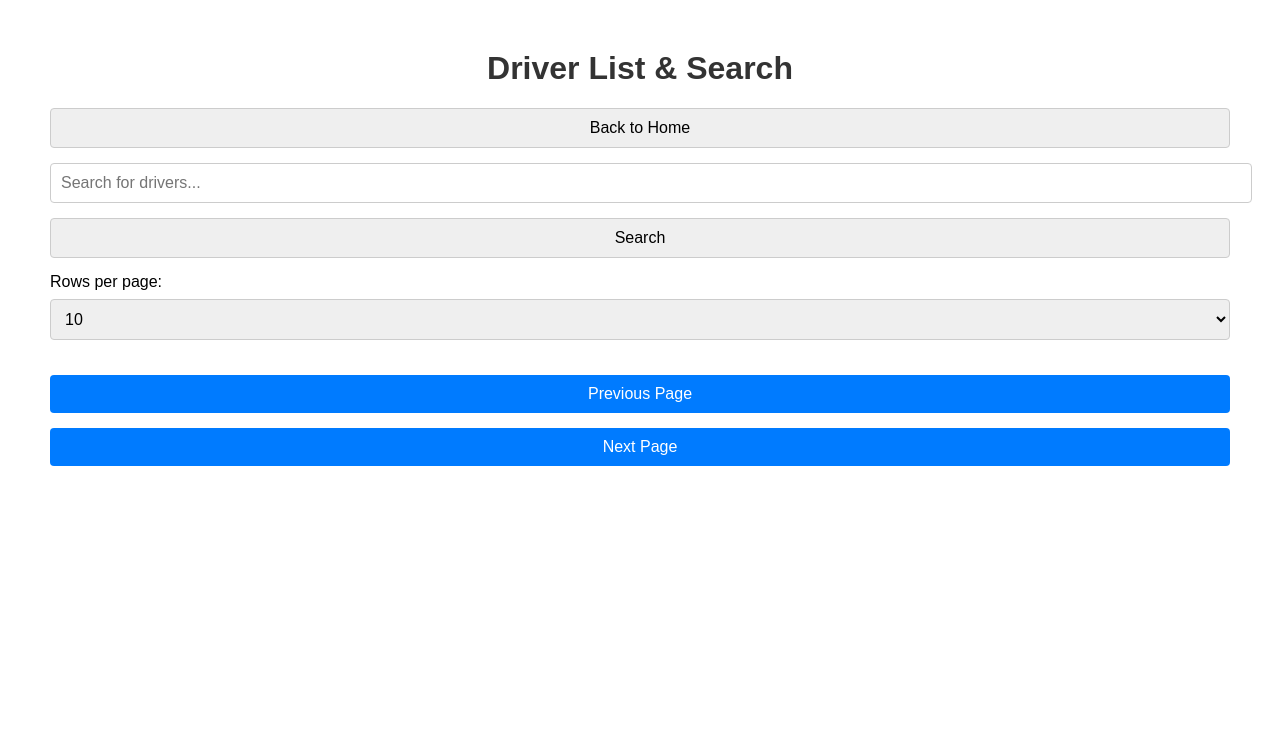
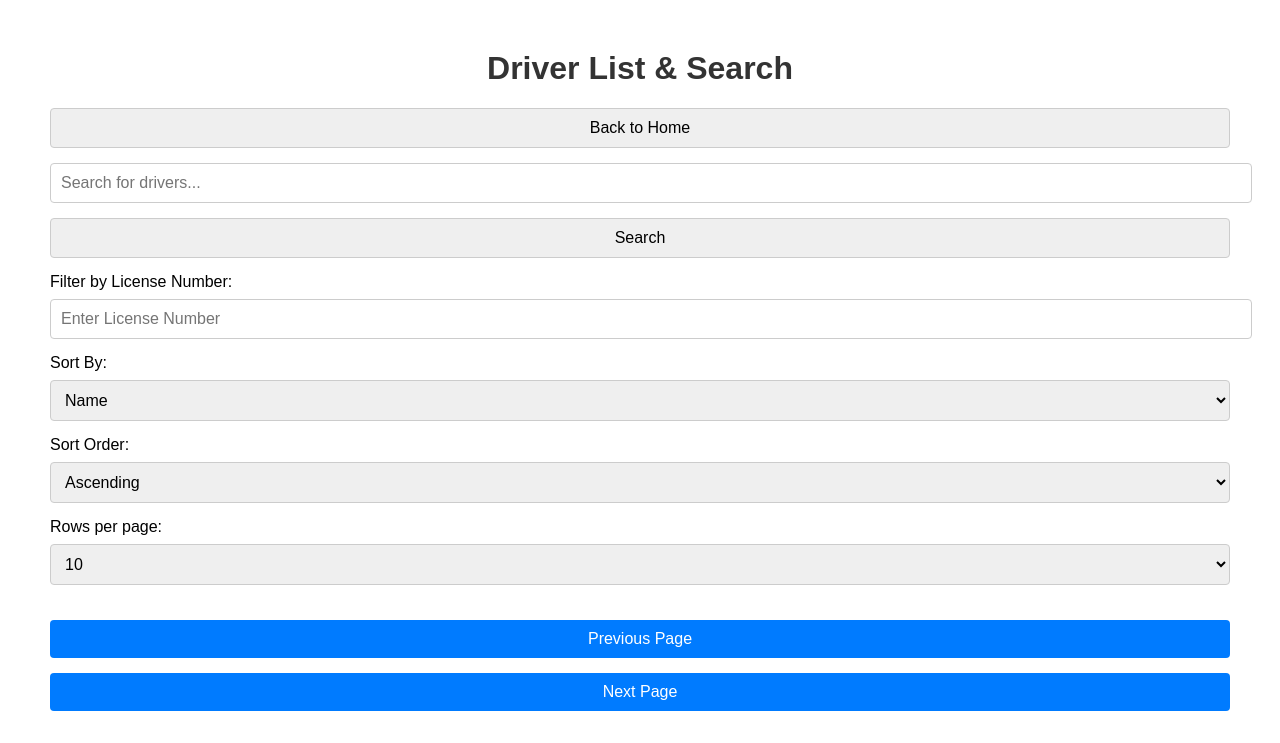
Before and after one commit to pranavratish/FleetSentinel, a Flask app: page /drivers/search/form in a window 1280 px wide. Shown: the top 743 px of the page. Run offline with Flask 3, Linux system fonts and the light colour scheme.

Commit message:
added filtering and sorting functionality to driver registry

```diff
--- a/src/routes/driver_routes.py
+++ b/src/routes/driver_routes.py
@@ -1,7 +1,7 @@
 from contextlib import closing
 from functools import wraps
 from flask import Blueprint, render_template, request, jsonify
-from sqlalchemy import String, or_
+from sqlalchemy import String, or_, asc, desc
 from db.connection import SessionLocal
 from models.driver_model import Driver
 from services.driver_services import (
@@ -65,7 +65,6 @@ def create_driver_endpoint(db):
     except ValueError as e:
         return jsonify({'error': str(e)}), 400
 
-
 # returns a driver by ID
 @driver_bp.route('/drivers/<int:driver_id>', methods=['GET'])
 @with_db
@@ -73,13 +72,15 @@ def get_driver_by_id_endpoint(db, driver_id):
     driver = get_driver(db, driver_id=driver_id)
     return not_found(driver) or jsonify(driver.to_dict())  # Simplify the logic
 
-# more accessible search function and table display of rows with pagination
+# more accessible search, filtering, sorting, and table display of rows with pagination
 @driver_bp.route('/drivers/search', methods=['GET'])
 @with_db
 def search_drivers(db):
     search_term = request.args.get('query', '')
+    sort_by = request.args.get('sortBy', 'name')  # Default sort by name
+    sort_order = request.args.get('sortOrder', 'asc')  # Default order ascending
 
-    # List of attributes to search
+    # List of attributes to search for string fields
     search_fields = [Driver.name, Driver.license_number, Driver.email]
 
     query = db.query(Driver)
@@ -87,9 +88,22 @@ def search_drivers(db):
     # Search for the term in all specified fields
     if search_term:
         search_filters = []
+
+        # Check if search_term is numeric to filter by driver_id
+        if search_term.isdigit():
+            search_filters.append(Driver.driver_id == int(search_term))
+
+        # Apply ILIKE to string fields
         for field in search_fields:
             search_filters.append(field.ilike(f"%{search_term}%"))
+
         query = query.filter(or_(*search_filters))
+
+    # Apply sorting
+    if sort_order == 'asc':
+        query = query.order_by(asc(getattr(Driver, sort_by)))
+    else:
+        query = query.order_by(desc(getattr(Driver, sort_by)))
 
     # Get pagination parameters
     page = request.args.get('page', 1, type=int)
--- a/src/routes/m_records_routes.py
+++ b/src/routes/m_records_routes.py
@@ -93,7 +93,7 @@ def search_maintenance_records(db):
     search_term = request.args.get('query', '')
 
     # List of attributes to search
-    search_fields = [MaintenanceRecord.maintenance_type, MaintenanceRecord.description, MaintenanceRecord.notes]
+    search_fields = [MaintenanceRecord.maintenance_id, MaintenanceRecord.maintenance_type, MaintenanceRecord.description, MaintenanceRecord.notes]
 
     query = db.query(MaintenanceRecord)
 
--- a/src/routes/routes_routes.py
+++ b/src/routes/routes_routes.py
@@ -91,7 +91,7 @@ def search_routes(db):
     search_term = request.args.get('query', '')
 
     # List of attributes to search
-    search_fields = [Route.origin, Route.destination]
+    search_fields = [Route.route_id, Route.origin, Route.destination]
 
     query = db.query(Route)
 
--- a/src/routes/vehicle_routes.py
+++ b/src/routes/vehicle_routes.py
@@ -75,7 +75,7 @@ def search_vehicles(db):
     search_term = request.args.get('query', '')
 
     # List of attributes to search
-    search_fields = [Vehicle.make, Vehicle.model, Vehicle.year, Vehicle.registration_number, Vehicle.status, Vehicle.fuel_type]
+    search_fields = [Vehicle.vehicle_id, Vehicle.make, Vehicle.model, Vehicle.year, Vehicle.registration_number, Vehicle.status, Vehicle.fuel_type]
 
     query = db.query(Vehicle)
 
--- a/src/templates/driver_search_form.html
+++ b/src/templates/driver_search_form.html
@@ -71,7 +71,6 @@
             font-size: 16px;
             font-weight: bold;
         }
-
     </style>
     <script>
         let currentPage = 1;
@@ -137,10 +136,14 @@
             }
         }
 
-        // Function to fetch drivers based on user-defined page and search query
+        // Function to fetch drivers based on user-defined page, search query, filters, and sorting
         function fetchDrivers(page) {
             const query = sanitizeInput(document.getElementById('searchBar').value);
-            fetchAndDisplayDrivers(`/drivers/search?query=${query}&page=${page}&per_page=${perPage}`);
+            const sortBy = document.getElementById('sortBy').value;
+            const sortOrder = document.getElementById('sortOrder').value;
+            const filterByLicense = sanitizeInput(document.getElementById('filterByLicense').value);
+
+            fetchAndDisplayDrivers(`/drivers/search?query=${query}&sortBy=${sortBy}&sortOrder=${sortOrder}&filterByLicense=${filterByLicense}&page=${page}&per_page=${perPage}`);
         }
 
         // Event listener to initialize form actions
@@ -208,6 +211,23 @@
         <button type="submit">Search</button>
     </form>
 
+    <!-- Filtering and sorting options -->
+    <label for="filterByLicense">Filter by License Number:</label>
+    <input type="text" id="filterByLicense" placeholder="Enter License Number">
+
+    <label for="sortBy">Sort By:</label>
+    <select id="sortBy">
+        <option value="name">Name</option>
+        <option value="license_number">License Number</option>
+        <option value="email">Email</option>
+    </select>
+
+    <label for="sortOrder">Sort Order:</label>
+    <select id="sortOrder">
+        <option value="asc">Ascending</option>
+        <option value="desc">Descending</option>
+    </select>
+
     <!-- Dropdown to select rows per page -->
     <label for="rowsPerPage">Rows per page:</label>
     <select id="rowsPerPage">
```
Also changed, not shown: src/services/driver_services.py (line endings or trailing spaces), src/services/m_records_services.py (line endings or trailing spaces), src/services/routes_services.py (line endings or trailing spaces), src/services/vehicle_services.py (line endings or trailing spaces).
